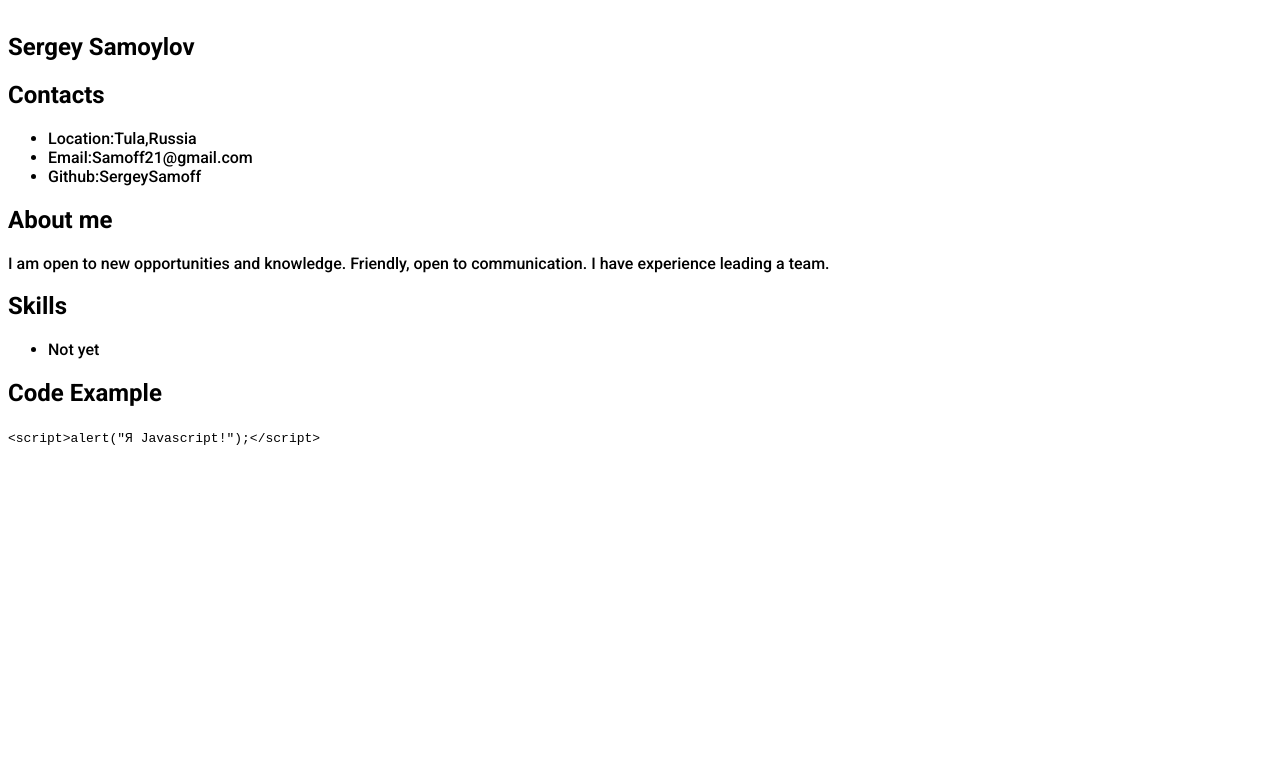
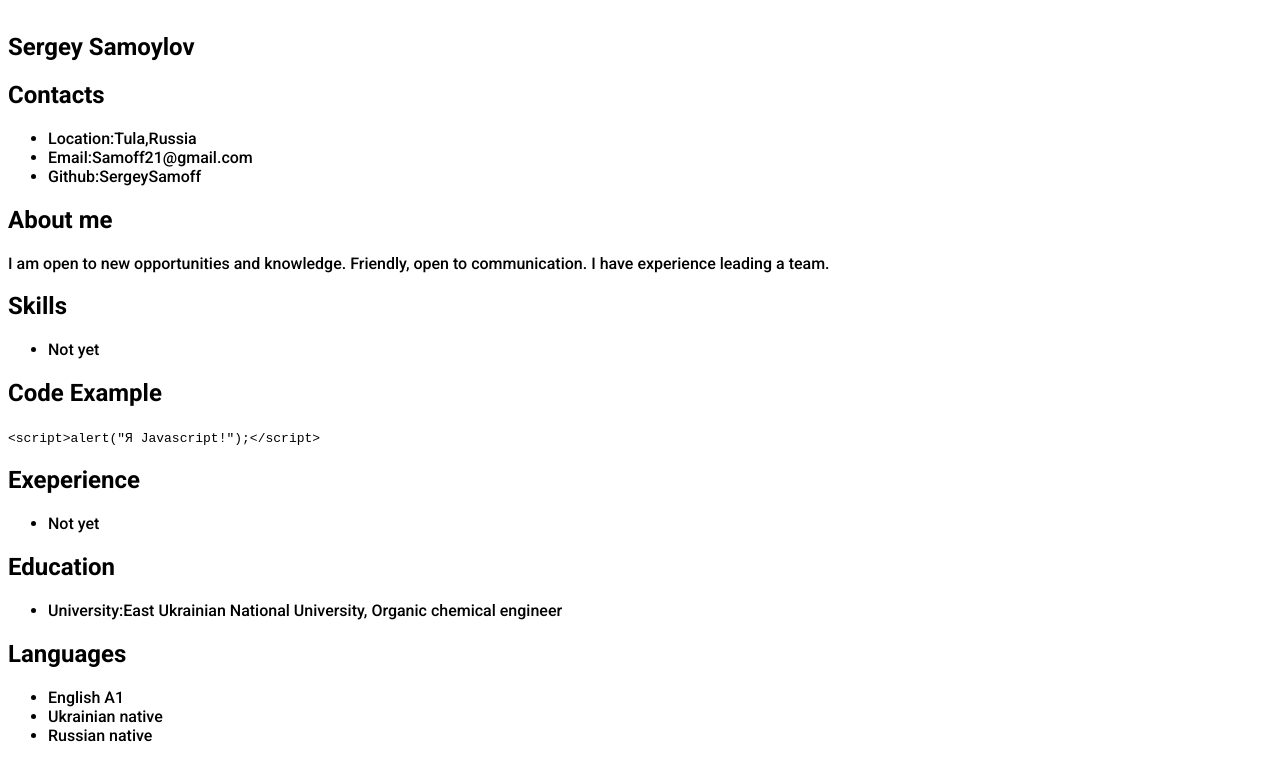
Before and after one commit to SergeySamoff/rsschool-cv, a plain HTML site: page index.html in a window 1280 px wide. Shown: the part 96-865 px from the top of the page. Before the commit the page ends 800 px from the top, so only its background shows below. Drawn offline with Linux system fonts and the light colour scheme.

Commit message:
docs:add cv content

```diff
--- a/index.html
+++ b/index.html
@@ -16,6 +16,7 @@
 <body>
     <img srs="image21.jpg" alt="my photo">
     <header class="main-header">
+        <div class="container">
             <nav class="nav">
                 <ul class="nav-list">
                     <li class="nav-item"><a href="#contacts" class="nav-link">Contacts</a></li>
@@ -27,7 +28,7 @@
                     <li class="nav-item"><a href="#languages" class="nav-link">Languages</a></li>
                 </ul>
             </nav>
-        <div class=" container"></div>
+        </div>
     </header>
     <main>
         <div class="container">
@@ -66,19 +67,31 @@
                 </code>
             </section>
             <section class="section" id="experience">
-                <h2 class="section-title"></h2>
+                <h2 class="section-title">Exeperience</h2>
+                <ul>
+                    <li>Not yet</li>
+                </ul>
             </section>
-            <section class="section" id="education">
-                <h2 class="section-title"></h2>
+            <section class="section" id="Education">
+                <h2 class="section-title">Education</h2>
+                <ul>
+                    <li>University:East Ukrainian National University, Organic chemical engineer</li>
+                </ul>
             </section>
             <section class="section" id="languages">
-                <h2 class="section-title"></h2>
+                <h2 class="section-title">Languages</h2>
+                <ul>
+                    <li>English A1</li>
+                    <li>Ukrainian native</li>
+                    <li>Russian native</li>
+                </ul>
             </section>
         </div>
     </main>
     <footer>
         <div class="container"></div>
     </footer>
+    </div>
 </body>
 
 </html>
```
Lines whose indentation alone changed are shown as unchanged.
